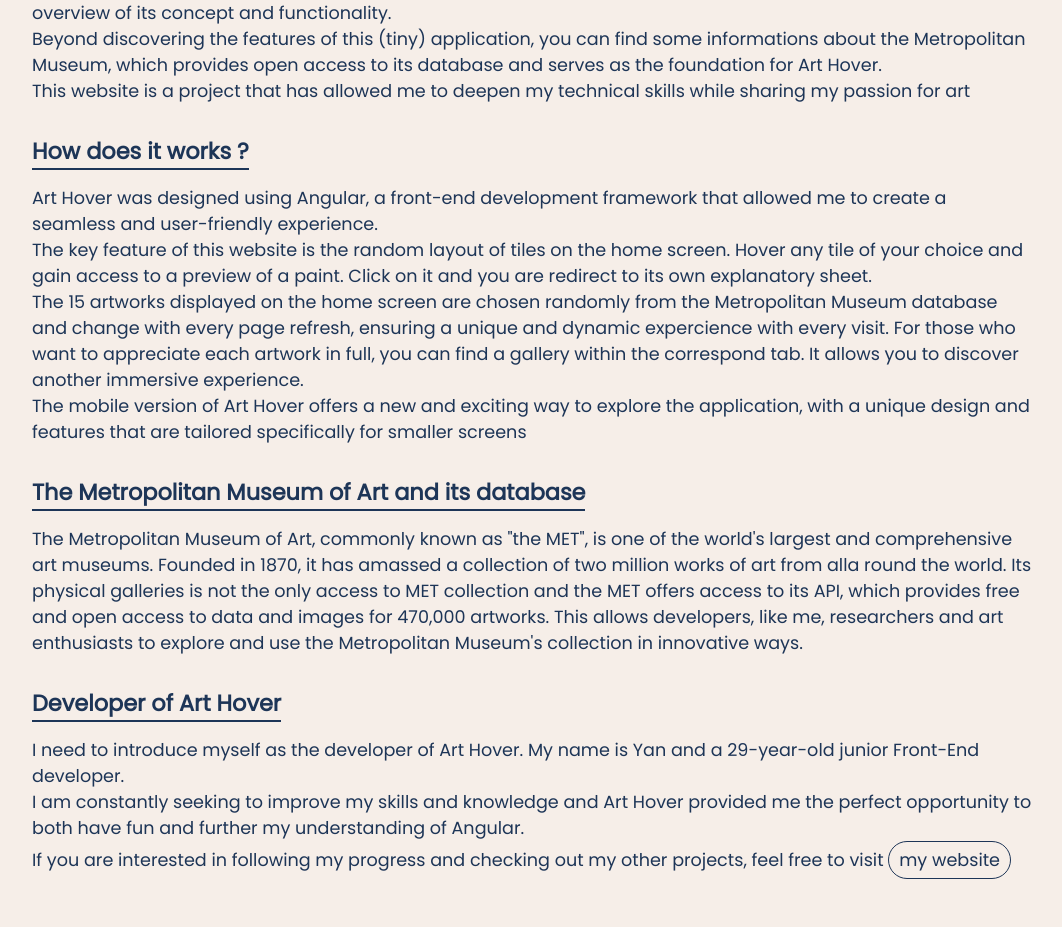
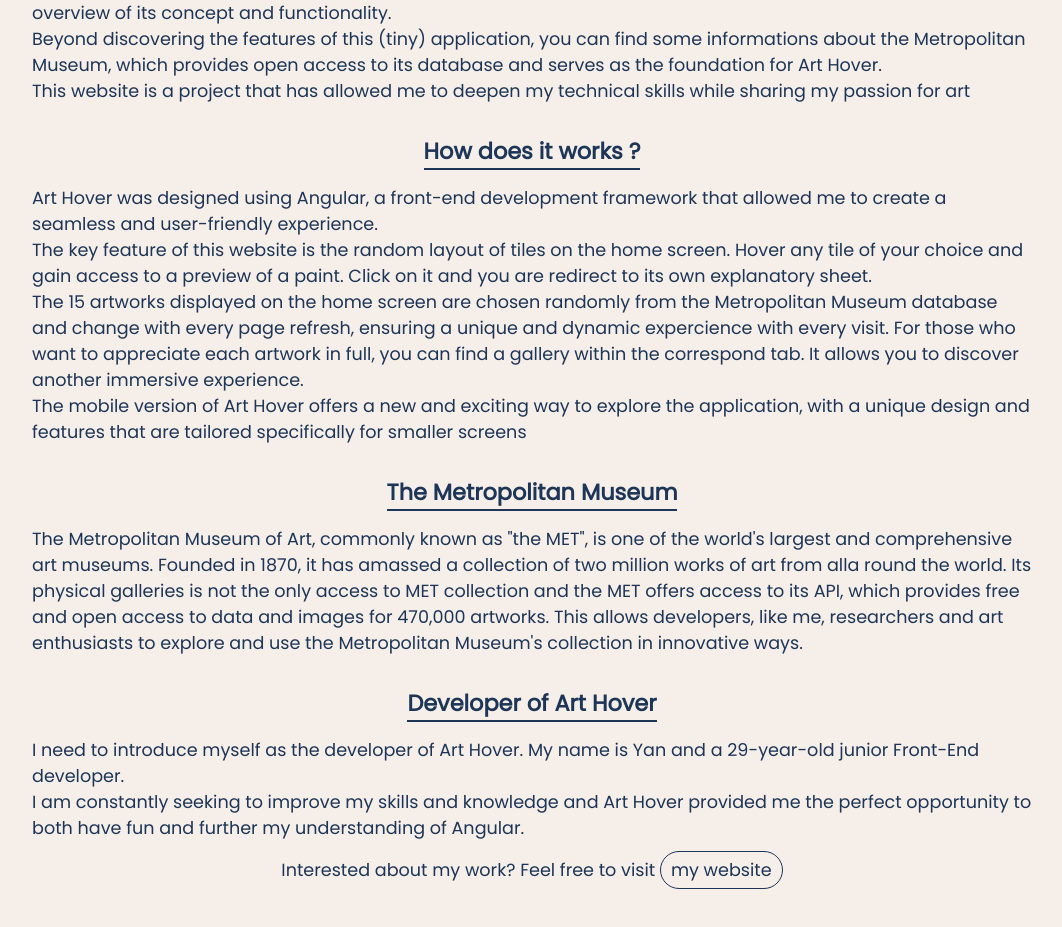
Before and after one commit to Nomera67/art-hover, an Angular app: page /informations in a window 1280 px wide. Shown: the part 265-1192 px from the top of the page, without its empty margins (108-1170 px from the left). Built offline with nearby package versions, Linux system fonts and the light colour scheme.

Commit message:
Information page is finished and head is done

```diff
--- a/src/app/feature/components/informations/author/author.component.html
+++ b/src/app/feature/components/informations/author/author.component.html
@@ -1,8 +1,8 @@
 <h2 ngClass="author__title">Developer of Art Hover<div class="author__title__underline"></div></h2>
 <div ngClass="author__paragraph">
     <p>
-       I need to introduce myself as the developer of Art Hover. My name is Yan and a 29-year-old junior Front-End developer. <br/>
-       I am constantly seeking to improve my skills and knowledge and Art Hover provided me the perfect opportunity to both have fun and further my understanding of Angular. <br/>
-       If you are interested in following my progress and checking out my other projects, feel free to visit <span><a href="https://www.yrdev.fr" target="_blank" ngClass="author__link">my website</a></span>
+        I need to introduce myself as the developer of Art Hover. My name is Yan and a 29-year-old junior Front-End developer. <br/>
+        I am constantly seeking to improve my skills and knowledge and Art Hover provided me the perfect opportunity to both have fun and further my understanding of Angular. <br/>
     </p>
+    <p ngClass="author__interest">Interested about my work? Feel free to visit <a href="https://www.yrdev.fr" target="_blank" ngClass="author__link">my website</a></p>
 </div>
--- a/src/app/feature/components/informations/author/author.component.scss
+++ b/src/app/feature/components/informations/author/author.component.scss
@@ -13,6 +13,7 @@
 
 .author{
     &__title{
+        margin: auto;
         width: fit-content;
         font-size: 1.5rem;
         display: flex;
@@ -26,6 +27,15 @@
     }
     &__paragraph{
         font-size: clamp(.9rem, 2.5vmin, 1.1rem);
+        display: flex;
+        flex-direction: column;
+        gap: 10px;
+        &:nth-child(2){
+            align-items: center;
+        }
+    }
+    &__interest{
+        text-align: center;
     }
     &__link{
         display: inline-block;
--- a/src/app/feature/components/informations/informations.component.scss
+++ b/src/app/feature/components/informations/informations.component.scss
@@ -1,4 +1,24 @@
 @use '../../../../styles.scss' as *;
+
+@keyframes partAppears {
+    from{
+        opacity: 0;
+        transform: translateY(20%);
+    }
+    to{
+        opacity: 1;
+        transform: translateY(0%);
+    }
+
+}
+@keyframes titleAppears{
+    from{
+        opacity: 0;
+    }
+    to{
+        opacity: 1;
+    }
+}
 
 .informations{
     &__container{
@@ -12,8 +32,20 @@
         > h1{
             font-family: 'DancingScript', 'Montserrat', sans-serif;
             font-size: clamp(2rem, 5vmin, 3rem);
-
+            animation: titleAppears 1s ease-in-out backwards;
         }
+    }
+    &__introduction{
+        animation: partAppears 1s 0.5s ease-in-out backwards;
+    }
+    &__website{
+        animation: partAppears 1s 1s ease-in-out backwards;
+    }
+    &__museum{
+        animation: partAppears 1s 1.5s ease-in-out backwards;
+    }
+    &__author{
+        animation: partAppears 1s 2s ease-in-out backwards;
     }
 }
 
--- a/src/app/feature/components/informations/introduction/introduction.component.scss
+++ b/src/app/feature/components/informations/introduction/introduction.component.scss
@@ -18,6 +18,7 @@
         display: flex;
         flex-direction: column;
         font-size: clamp(1.2rem, 3vmin, 1.4rem);
+        margin: auto;
         &__underline{
             height: 2px;
             background-color: $darker-color;
--- a/src/app/feature/components/informations/museum/museum.component.html
+++ b/src/app/feature/components/informations/museum/museum.component.html
@@ -1,4 +1,4 @@
-<h2 ngClass="museum__title">The Metropolitan Museum of Art and its database<div class="museum__title__underline"></div></h2>
+<h2 ngClass="museum__title">The Metropolitan Museum<div class="museum__title__underline"></div></h2>
 <div ngClass="museum__paragraph">
     <p>
         The Metropolitan Museum of Art, commonly known as "the MET", is one of the world's largest and comprehensive art museums. Founded in <time [dateTime]="1870">1870</time>, it has amassed
--- a/src/app/feature/components/informations/museum/museum.component.scss
+++ b/src/app/feature/components/informations/museum/museum.component.scss
@@ -18,6 +18,7 @@
         display: flex;
         flex-direction: column;
         font-size: clamp(1.2rem, 3vmin, 1.4rem);
+        margin: auto;
         &__underline{
             height: 2px;
             background-color: $darker-color;
--- a/src/app/feature/components/informations/website/website.component.scss
+++ b/src/app/feature/components/informations/website/website.component.scss
@@ -18,6 +18,7 @@
         display: flex;
         flex-direction: column;
         font-size: clamp(1.2rem, 3vmin, 1.4rem);
+        margin: auto;
         &__underline{
             height: 2px;
             background-color: $darker-color;
--- a/src/index.html
+++ b/src/index.html
@@ -5,6 +5,15 @@
   <title>Arthover</title>
   <base href="/">
   <meta name="viewport" content="width=device-width, initial-scale=1">
+  <meta name="description" content="Art Hover, art app with random paints from Metropolitan Museum of Art of New York">
+  <meta name="keywords" content="Art, Hover, Metropolitan, Museum, New, York, Tiles">
+  <meta name="author" content="Yan Rechtenstein">
+  <meta name="robots" content="all">
+  <meta property="og:title" content="Art Hover">
+  <meta property="og:type" content="website">
+  <meta property="og:url" content="https://arthover.yrdev.fr">
+  <meta property="og:description" content="Art Hover, art app with random paints from Metropolitan Museum of Art of New York"">
+
   <link rel="icon" type="image/x-icon" href="favicon.ico">
 </head>
 <body>
```
Also changed, not shown: 1 other file (tests, documents, lock files or other folders).
